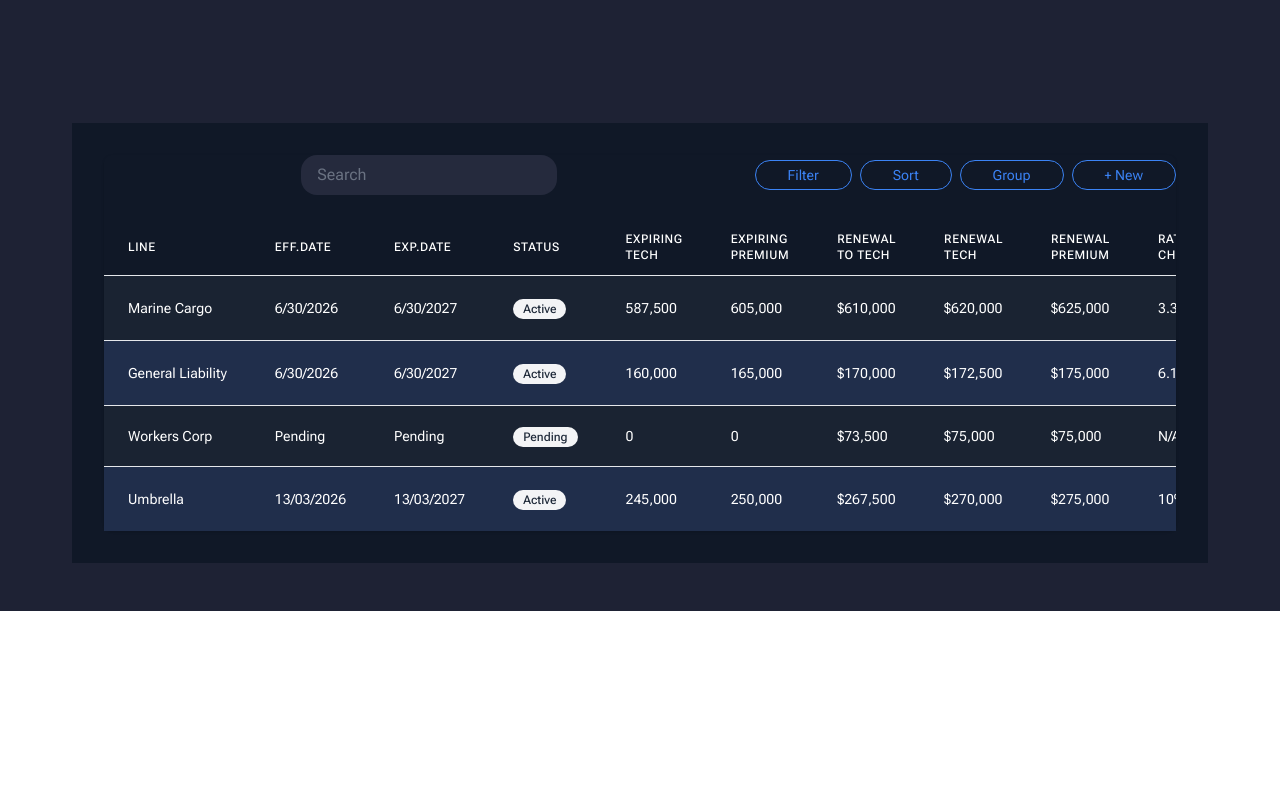
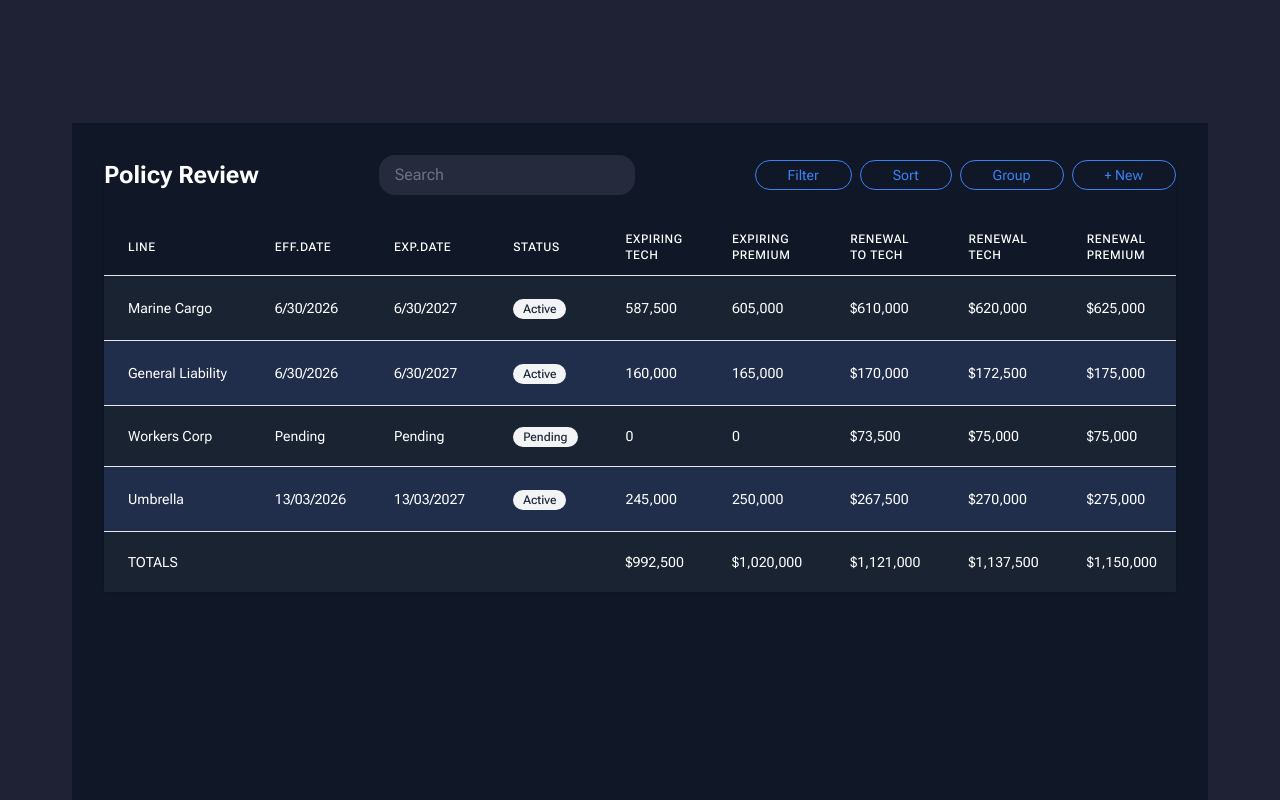
Before and after one commit to OlgaMinaievaWebDev/dashboard-ui, a React (Vite) app: page /accounts in a window 1280 px wide. Shown: the part 2840-3640 px from the top of the page. Before the commit the page ends 3451 px from the top, so only its background shows below. Built offline with nearby package versions, Linux system fonts and the light colour scheme.

Commit message:
table totals added

```diff
--- a/src/components/accounts/policiesPage/TablePage.jsx
+++ b/src/components/accounts/policiesPage/TablePage.jsx
@@ -57,7 +57,6 @@ const otherData = [
     triage: "10%",
     winnability: "78%",
   },
-  // ... more data
 ];
 
 const customColumns = [
@@ -78,7 +77,7 @@ const customColumns = [
 const transformedData = otherData.map((item) => ({
   id: item.id,
   line: item.name,
-  effDate: item.type, // Note: You might want to use a different field here
+  effDate: item.type,
   expDate: item.coverage,
   status: item.broker,
   expiringTech: item.expirationDate,
@@ -91,13 +90,57 @@ const transformedData = otherData.map((item) => ({
 }));
 
 export const TablePage = () => {
+  const tableData = transformedData;
+
+  const parseNumber = (value) =>
+    parseFloat(value?.toString().replace(/[^0-9.-]/g, "")) || 0;
+
+  const formatCurrency = (value) =>
+    "$" + value.toLocaleString(undefined, { minimumFractionDigits: 0 });
+
+  const safeAverage = (key) => {
+    const values = tableData
+      .map((item) => parseFloat(item[key]?.toString().replace(/[^0-9.-]/g, "")))
+      .filter((v) => !isNaN(v));
+    const avg = values.reduce((sum, v) => sum + v, 0) / (values.length || 1);
+    return avg.toFixed(1) + "%";
+  };
+
+  const calculateTotals = () => {
+    const totals = {
+      id: "totals",
+      line: "TOTALS",
+      effDate: "",
+      expDate: "",
+      status: "",
+    };
+
+    // Sum numeric columns
+    const sumColumn = (key) =>
+      tableData.reduce((sum, item) => sum + parseNumber(item[key]), 0);
+
+    totals.expiringTech = formatCurrency(sumColumn("expiringTech"));
+    totals.expiringPremium = formatCurrency(sumColumn("expiringPremium"));
+    totals.renewalToTech = formatCurrency(sumColumn("renewalToTech"));
+    totals.renewalTech = formatCurrency(sumColumn("renewalTech"));
+    totals.renewalPremium = formatCurrency(sumColumn("renewalPremium"));
+
+    totals.rateChange = safeAverage("rateChange");
+    totals.lossRatio = safeAverage("lossRatio");
+
+    return totals;
+  };
+
+  const totalsRow = calculateTotals();
+  const dataWithTotals = [...tableData, totalsRow];
+
   return (
-    <div className="p-4 md:p-8 bg-[#101827]">
+    <div className="p-4 md:p-8 bg-[#101827] min-h-screen">
       <div className="mx-auto">
         <AccountsTable
-          data={transformedData}
+          data={dataWithTotals}
           columns={customColumns}
-        title=""
+          title="Policy Review"
         />
       </div>
     </div>
```
